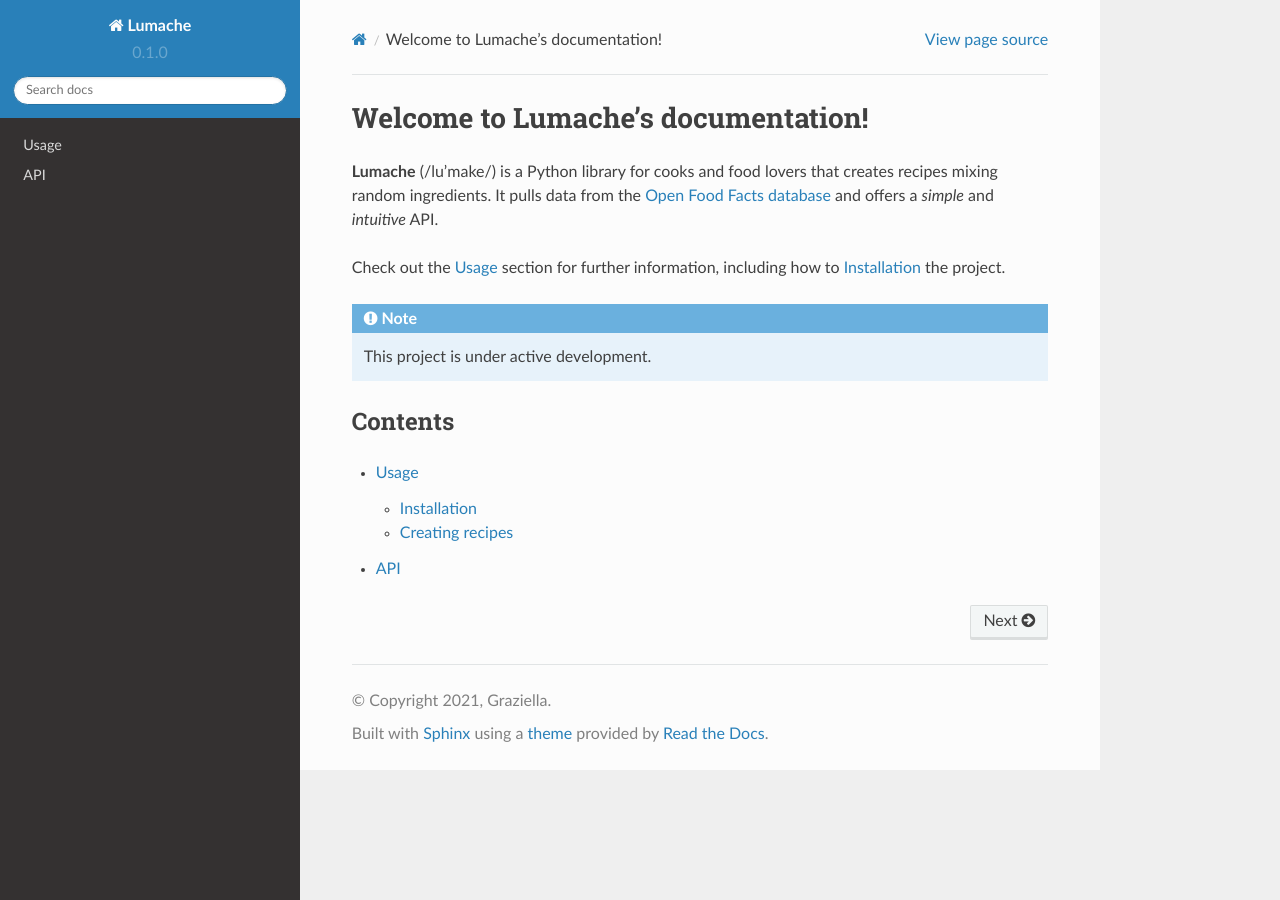
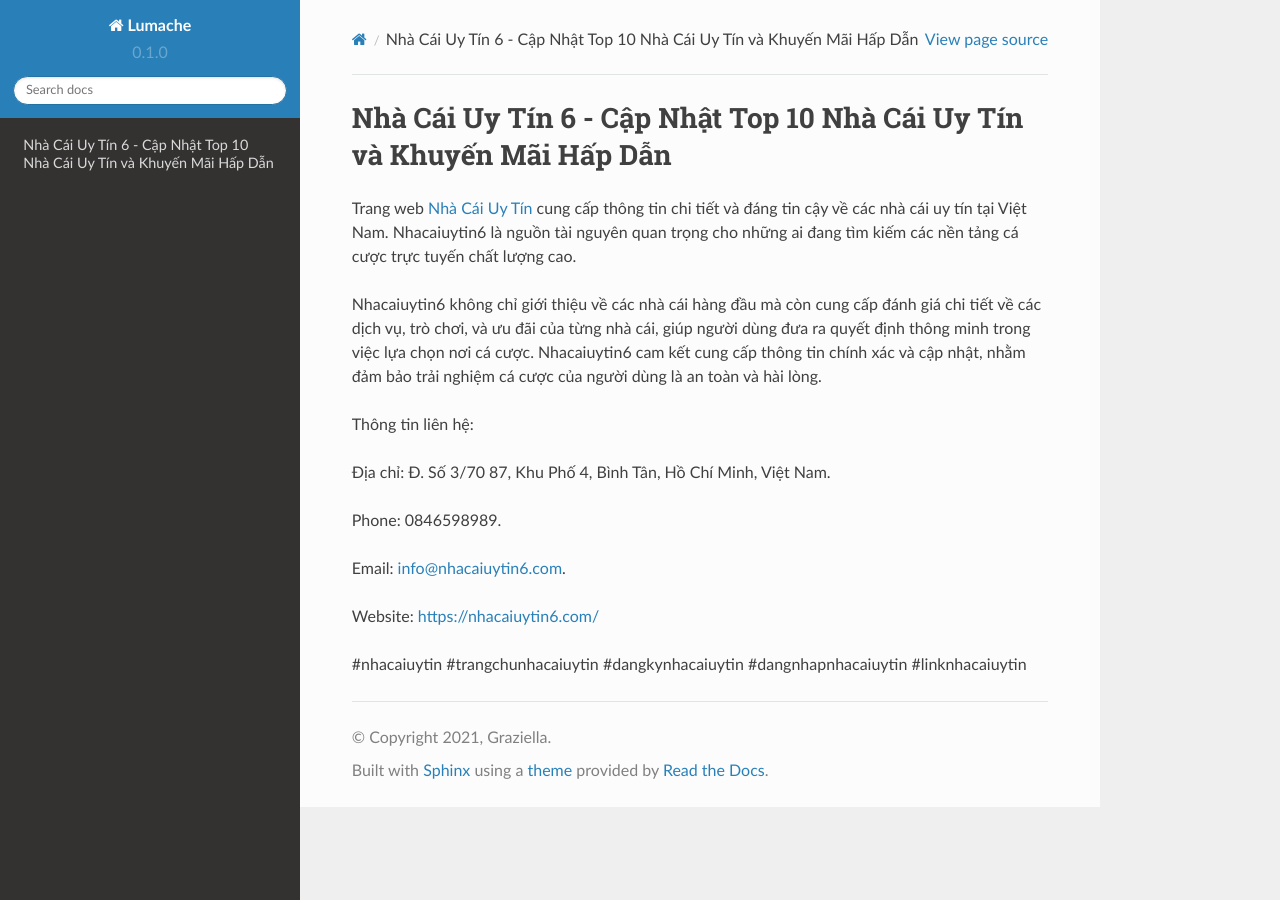
Before and after one commit to vqtranquocthuan424/nhacaiuytin6com, a Sphinx documentation site: the page built from docs/source/index.rst, in a window 1280 px wide. Built offline with Sphinx 7.4.7 and the Read the Docs theme 2.0.0, drawn with Linux system fonts in a browser that asks for light colours.

Commit message:
Update index.rst

```diff
--- a/docs/source/index.rst
+++ b/docs/source/index.rst
@@ -1,22 +1,18 @@
-Welcome to Lumache's documentation!
+Nhà Cái Uy Tín 6 - Cập Nhật Top 10 Nhà Cái Uy Tín và Khuyến Mãi Hấp Dẫn
 ===================================
 
-**Lumache** (/lu'make/) is a Python library for cooks and food lovers
-that creates recipes mixing random ingredients.
-It pulls data from the `Open Food Facts database <https://world.openfoodfacts.org/>`_
-and offers a *simple* and *intuitive* API.
+Trang web `Nhà Cái Uy Tín <https://nhacaiuytin6.com/>`_ cung cấp thông tin chi tiết và đáng tin cậy về các nhà cái uy tín tại Việt Nam. Nhacaiuytin6 là nguồn tài nguyên quan trọng cho những ai đang tìm kiếm các nền tảng cá cược trực tuyến chất lượng cao.
 
-Check out the :doc:`usage` section for further information, including
-how to :ref:`installation` the project.
+Nhacaiuytin6 không chỉ giới thiệu về các nhà cái hàng đầu mà còn cung cấp đánh giá chi tiết về các dịch vụ, trò chơi, và ưu đãi của từng nhà cái, giúp người dùng đưa ra quyết định thông minh trong việc lựa chọn nơi cá cược. Nhacaiuytin6 cam kết cung cấp thông tin chính xác và cập nhật, nhằm đảm bảo trải nghiệm cá cược của người dùng là an toàn và hài lòng.
 
-.. note::
+Thông tin liên hệ:
 
-   This project is under active development.
+Địa chỉ: Đ. Số 3/70 87, Khu Phố 4, Bình Tân, Hồ Chí Minh, Việt Nam.
 
-Contents
---------
+Phone: 0846598989.
 
-.. toctree::
+Email: info@nhacaiuytin6.com.
 
-   usage
-   api
+Website: https://nhacaiuytin6.com/
+
+#nhacaiuytin #trangchunhacaiuytin #dangkynhacaiuytin #dangnhapnhacaiuytin #linknhacaiuytin
```
